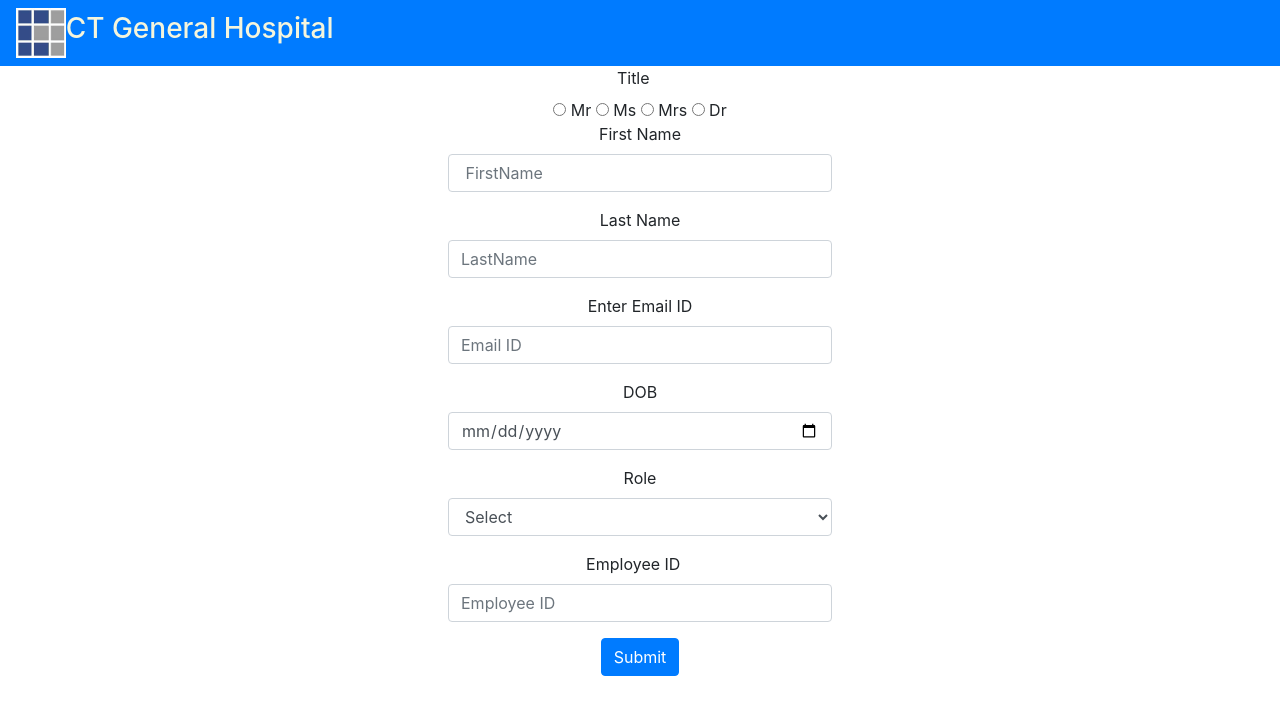
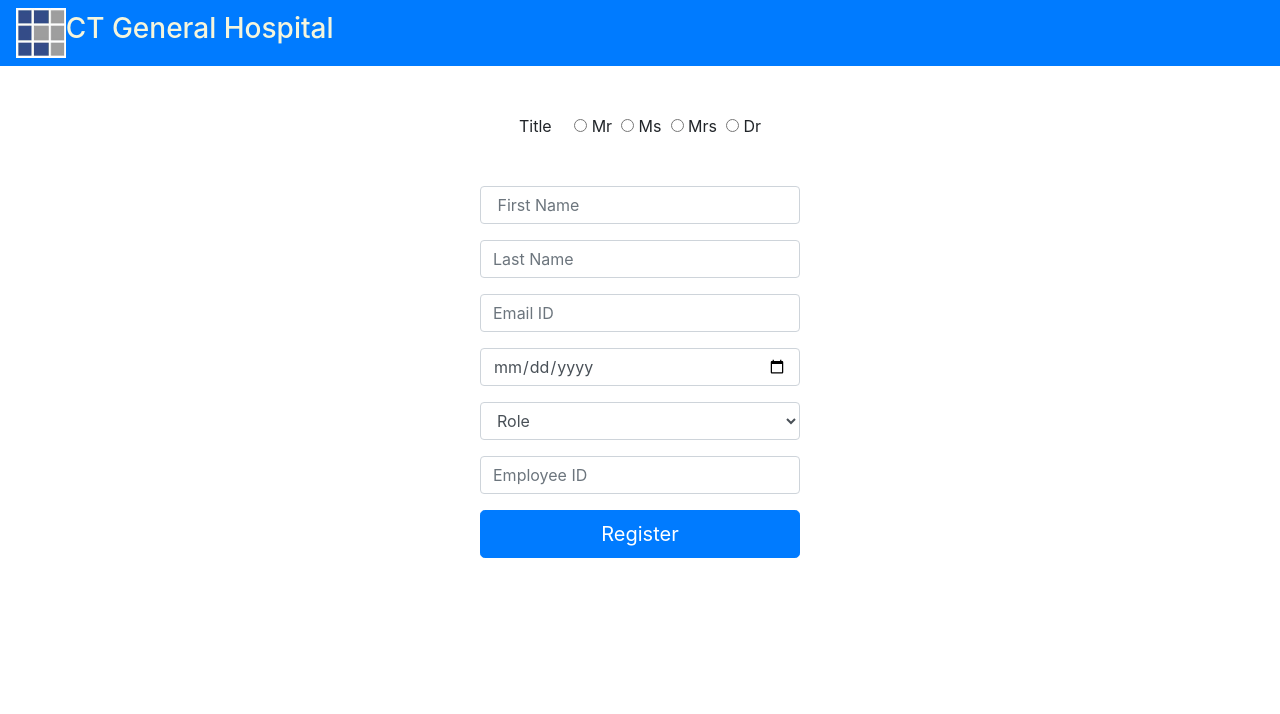
Before and after one commit to jagrutiAute/PMS_Project, an Angular app in the folder Impact-PMS/: page /provider-registration in a window 1280 px wide. Shown: the top 714 px of the page. Built offline with nearby package versions, Linux system fonts and the light colour scheme.

Commit message:
update provider regitration form

```diff
--- a/Impact-PMS/src/app/user/registration-provider/registration-provider.component.css
+++ b/Impact-PMS/src/app/user/registration-provider/registration-provider.component.css
@@ -1,4 +1,5 @@
 .w
 {
-    width: 30% !important;
+    width: 25% !important;
+
 }
--- a/Impact-PMS/src/app/user/registration-provider/registration-provider.component.html
+++ b/Impact-PMS/src/app/user/registration-provider/registration-provider.component.html
@@ -5,42 +5,46 @@
             <form class="form-horizontal">
                 <fieldset>
 
-                <div class="control-group">
+                <div class="form-group">
+                    <br/>
+                    <br/>
 
                     <label class="control-label">Title &nbsp;&nbsp;</label>
-                    <div class="">
-                    <input type="radio" name="title"  value="Mr"> Mr
-                        <input type="radio" name="title" value="Ms"> Ms
-                        <input type="radio" name="title" value="Mrs"> Mrs
-                        <input type="radio" name="title" value="Dr"> Dr
-                    </div>
-                </div>
+                    <!-- <div class=""> -->
+                    &nbsp;<input type="radio" name="title"  value="Mr"> Mr
+                        &nbsp;<input type="radio" name="title" value="Ms"> Ms
+                        &nbsp;<input type="radio" name="title" value="Mrs"> Mrs
+                        &nbsp;<input type="radio" name="title" value="Dr"> Dr
 
-                <div class="form-group">
-                    <label class="form-label ">First Name </label>
-                    <input type="text" class="form-control w" placeholder=" FirstName " id="t1"   required />
+                    <!-- </div>  -->
 
                 </div>
-                <div class="form-group">
-                    <label class="control-label">Last Name </label>
-                    <input type="text" class="form-control w" placeholder="LastName" id="t2"   required />
+                <br/>
+                <div class="form-group ">
+                    <!-- <label class="form-label left-aligned text">First Name </label> -->
+                    <input type="text" class="form-control w" placeholder=" First Name " id="t1"   required />
+
+                </div>
+                <div class="form-group ">
+                    <!-- <label class="control-label">Last Name </label> -->
+                    <input type="text" class="form-control w" placeholder="Last Name" id="t2"   required />
                 </div>
                 <div class="form-group">
-                    <label class="control-label">Enter Email ID </label>
+                    <!-- <label class="control-label">Enter Email ID </label> -->
                     <input type="email" class="form-control w" placeholder="Email ID " id="t3"   required />
 
                 </div>
                 <div class="form-group">
-                    <label class="control-label">DOB </label>
+                    <!-- <label class="control-label">DOB </label> -->
                     <input type="date" class="form-control w" placeholder="Date of Birth " min="1970-01-01"
                             max="2070-12-31" id="t4"   required />
 
                 </div>
                 <div class="form-group">
-                    <label class="control-label">Role </label>
+                    <!-- <label class="control-label">Role </label> -->
 
                         <select id="location" class="form-control w" >
-                            <option value="0"> Select
+                            <option value="0"> Role
                             </option>
                             <option value="1"> Physician
                             </option>
@@ -52,12 +56,12 @@
 
                 </div>
                 <div class="form-group">
-                    <label class="control-label" for="email"> Employee ID &nbsp;&nbsp;</label>
+                    <!-- <label class="control-label" for="email"> Employee ID &nbsp;&nbsp;</label> -->
 
                         <input type="email" class="form-control w" placeholder="Employee ID "   id="t6" required />
 
                 </div>
-                <button type="submit" class="btn btn-primary">Submit</button>
+                <button type="submit" class="btn btn-primary btn-lg btn-block w">Register</button>
             </fieldset>
               </form>
 
```
